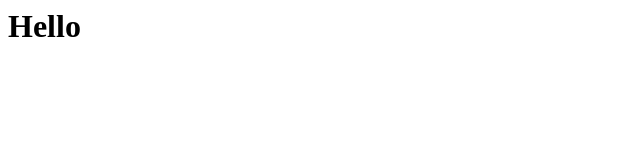
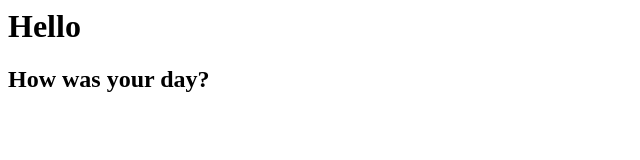
Before and after one commit to tradth/DemoHello-, a plain HTML site: page index.html in a window 1280 px wide. Shown: the whole page, without its empty margins (0-640 px from the left). Drawn offline with Linux system fonts and the light colour scheme.

Commit message:
change the html file

```diff
--- a/index.html
+++ b/index.html
@@ -1 +1,3 @@
 <h1>Hello</h1>
+
+<h2>How was your day?</h2>
```
